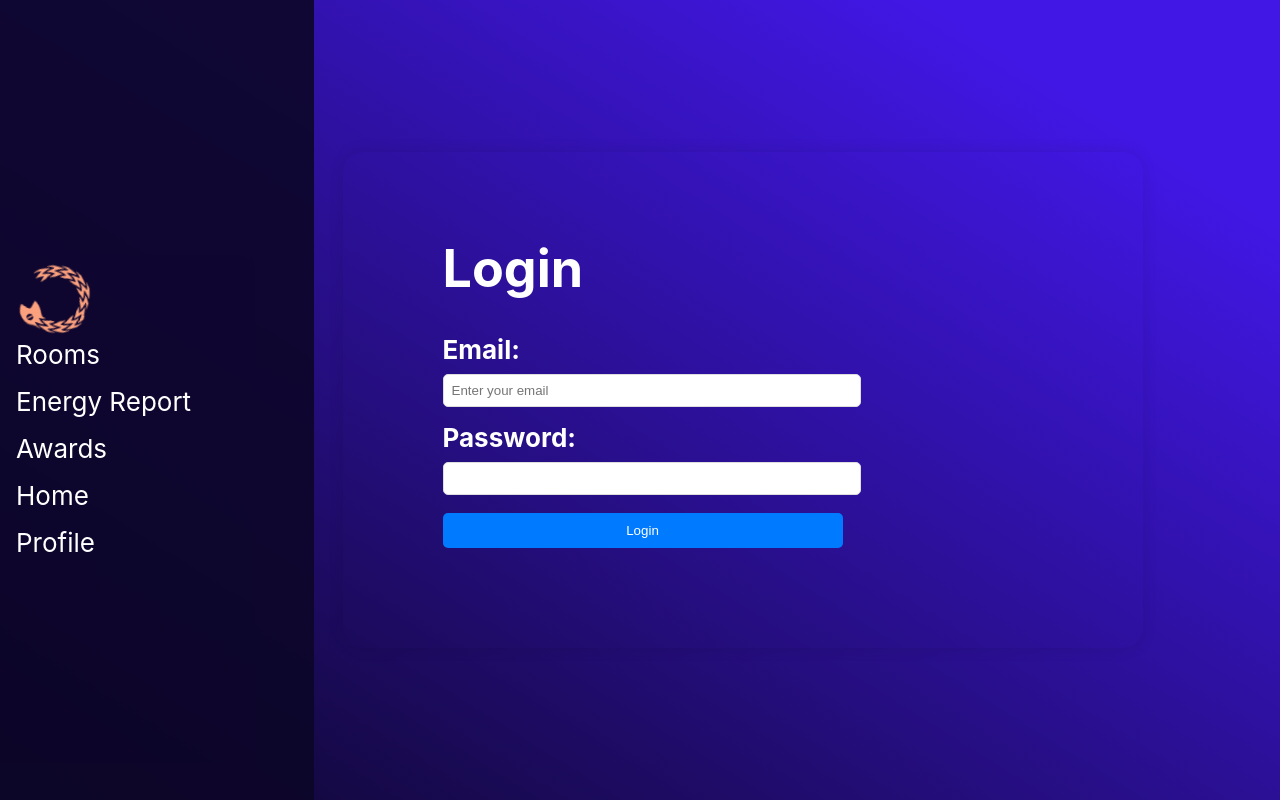
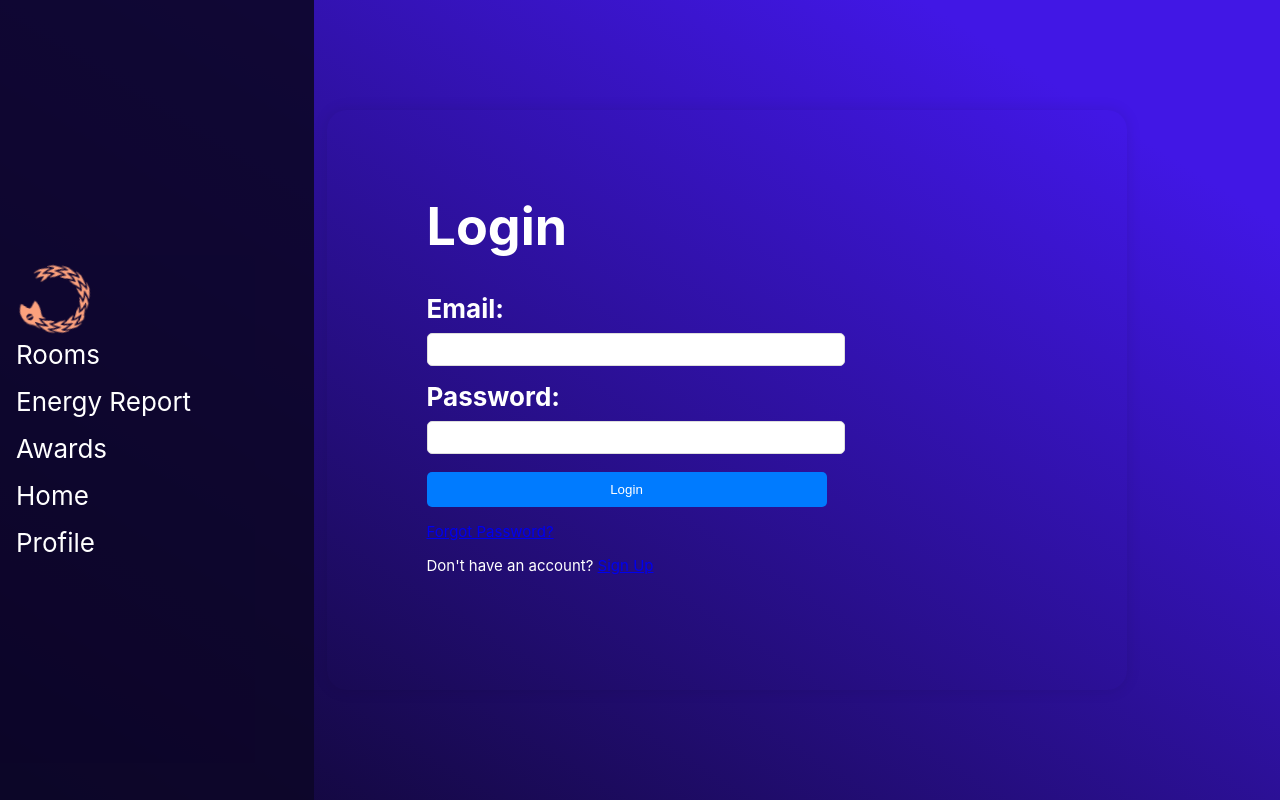
Before and after one commit to Hamish-MarshallDawson/iteration-inc, a React (Create React App) app: page /login in a window 1280 px wide. Built offline with nearby package versions, Linux system fonts and the light colour scheme.

Commit message:
Added more pages template for further implementation; Found out the login.css  will affect the format of home page, planning to fix;

```diff
--- a/src/App.js
+++ b/src/App.js
@@ -8,6 +8,10 @@ import Kitchen from "./pages/Kitchen.js";
 import LivingRoom from "./pages/LivingRoom.js";
 import HomeScreen from "./pages/HomeScreen.js";
 import ProfilePage from "./pages/ProfilePage.js";
+
+import Authentication from "./pages/Authentication.js";
+import PasswordReset from "./pages/PasswordReset.js";
+import SignUp from "./pages/SignUp.js";
 
 import "./App.css";
 
@@ -21,8 +25,12 @@ function App() {
         <Route path="/about" element={<Bedroom />} />
         <Route path="/contact" element={<Kitchen />} />
         <Route path="/blogs" element={<LivingRoom />} />
-        <Route path="/sign-up" element={<HomeScreen />} />
+        <Route path="/sign-up" element={<SignUp />} />
         <Route path="/profile" element={<ProfilePage />} />
+
+        <Route path="/authentication" element={<Authentication />} /> {/* This is the route to the 2-factor authentication page in directory ./pages/Authentication.js, imported in the header */}
+        <Route path="/passwordReset" element={<PasswordReset />} />   {/* This is the route to the sign up page in directory ./pages/SignUp.js, imported in the header */}
+
       </Routes>
     </Router>
   );
--- a/src/css/login-page.css
+++ b/src/css/login-page.css
@@ -42,7 +42,7 @@
   }
 
 
-  /*!!!!!!!!!!!!!!
+  /*!!!!!!!!!!!!!! affect the format in HOME page, need to be fixed!!!
   same code from App.css -> .App-header from Hamish, just to get the same colour scheme on the background
   may changed later if the colour scheme changes*/
   body {
@@ -57,3 +57,7 @@
     color: white;
 
   }
+
+  .helper-text{
+    font-size: 15px;
+  }
--- /dev/null
+++ b/src/pages/Authentication.js
@@ -0,0 +1,10 @@
+function Authentication() {
+    return(
+        <div>
+            <h1>Two-Factor Authentication</h1>
+
+        </div>
+    );
+}
+
+export default Authentication;
--- a/src/pages/Login.js
+++ b/src/pages/Login.js
@@ -1,6 +1,7 @@
 
 import { useState } from 'react';
 import { useNavigate } from 'react-router-dom';
+import { Link } from "react-router-dom"
 import '../css/login-page.css';
 
 
@@ -15,15 +16,14 @@ function Login() {
 
     const handleLogin = (e) => {
         e.preventDefault();
-        const email = e.target.email.value;
-        const password = e.target.password.value;
 
-        if (email === "123@bombaclat.com" || password === "123456") {
+        if (email === "123@bombaclat.com" && password === "123456") {
             alert("Login successful");
-            navigate('/');
+            navigate('/authentication');
         } else {
             alert("Login failed");
         }
+
     }
 
 
@@ -31,15 +31,14 @@ function Login() {
         <div className="login">
             <h1>Login</h1>
 
-            <form onSubmit={handleLogin} className="login-form">
+            <form onSubmit={handleLogin}>
                 <div className="input">
                     <label>Email:</label>
                     <input
                         type="email"
                         value={email}
                         onChange={(e) => setEmail(e.target.value)}
-                        placeholder="Enter your email" required
-
+                        required
                     />
                 </div>
 
@@ -59,6 +58,14 @@ function Login() {
 
             </form>
 
+            <div className="helper-text">
+                <p>
+                    <Link to="/passwordReset">Forgot Password?</Link>
+                </p>
+                <p>
+                     Don't have an account? <Link to="/sign-up">Sign Up</Link>
+                </p>
+            </div>
 
         </div>
     );
--- /dev/null
+++ b/src/pages/PasswordReset.js
@@ -0,0 +1,9 @@
+function PasswordReset() {
+    return (
+        <div>
+            <h1>Password Reset</h1>
+        </div>
+    );
+}
+
+export default PasswordReset;
--- /dev/null
+++ b/src/pages/SignUp.js
@@ -0,0 +1,9 @@
+function SignUp () {
+    return (
+        <div>
+            <h1>Sign Up</h1>
+        </div>
+    )
+}
+
+export default  SignUp;
```
